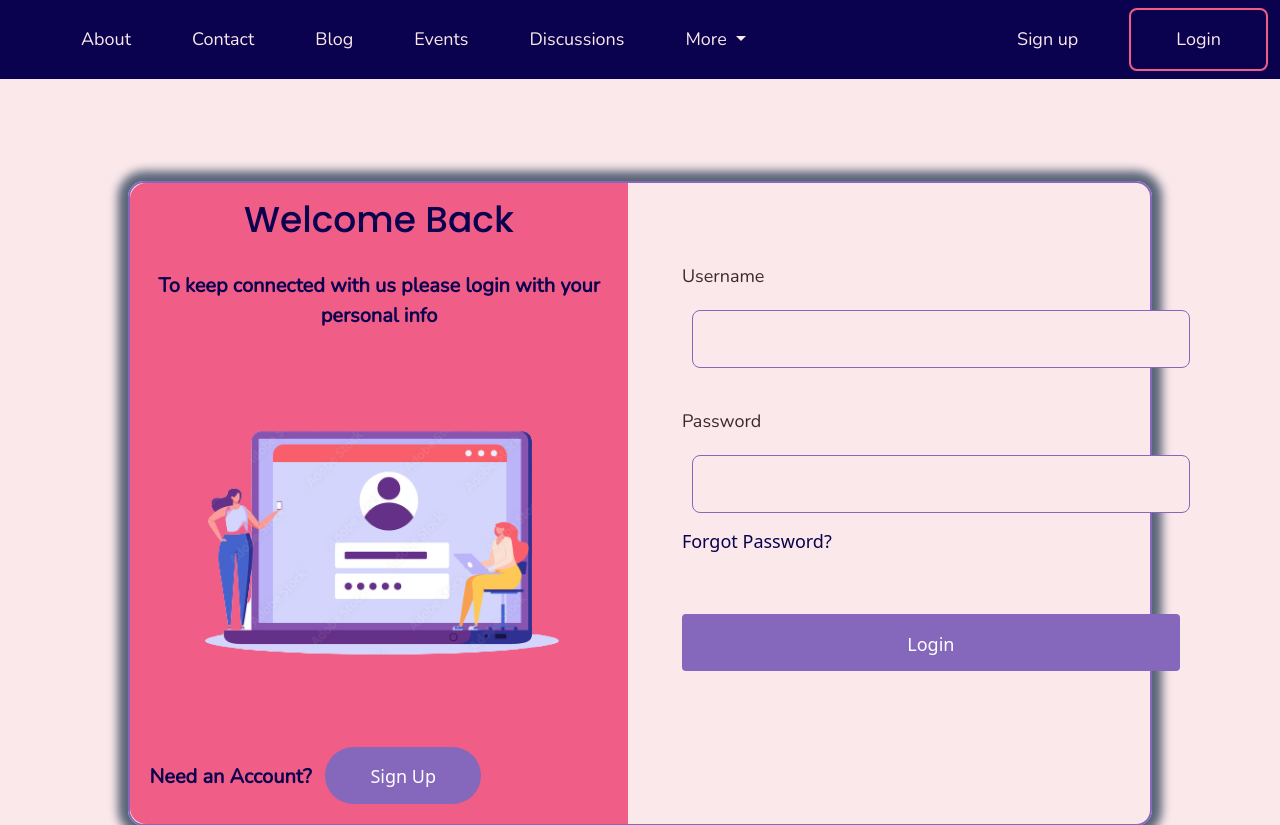
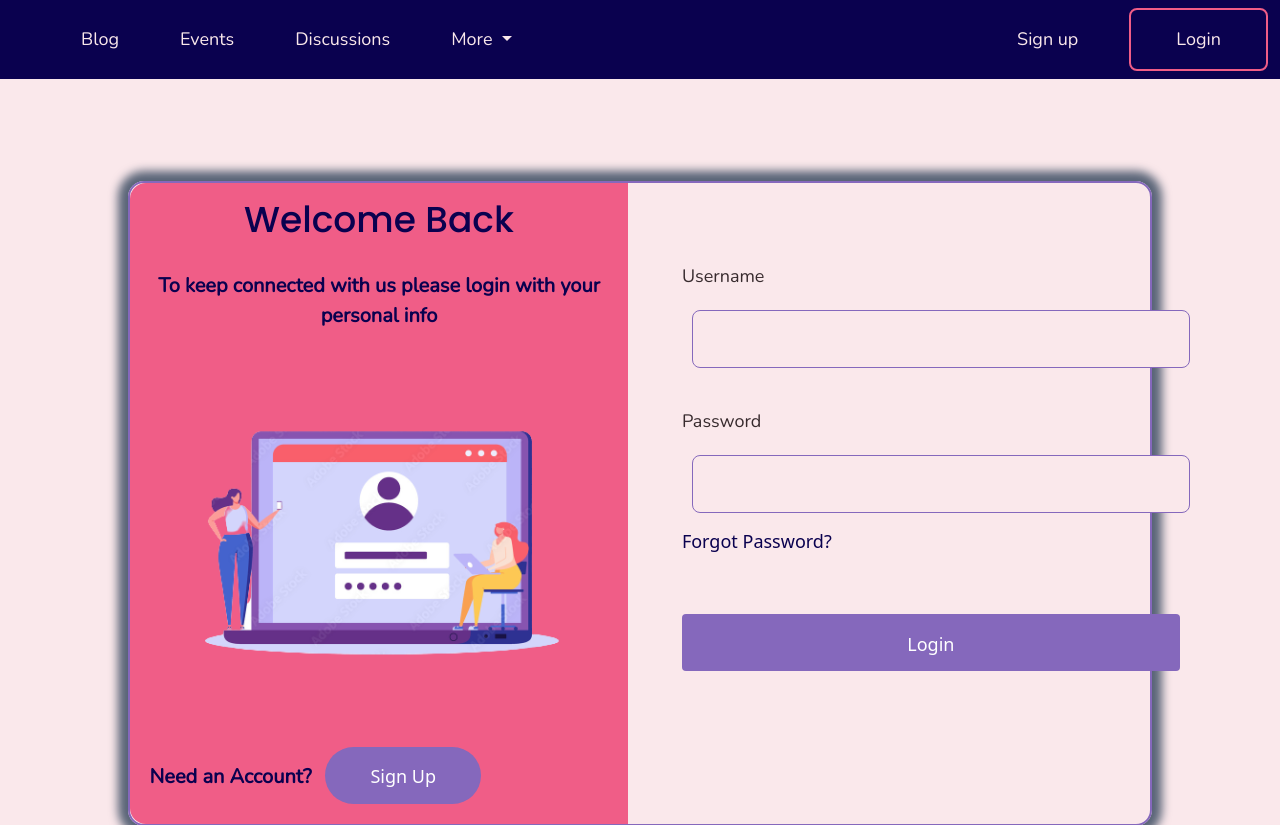
Before and after one commit to coding-geek21/Eduvive, a Django app: page /authentication/login/ in a window 1280 px wide. Shown: the top 825 px of the page. Run offline with Django 3.2, Linux system fonts and the light colour scheme.

```diff
--- a/Eduvive/templates/partials/header.html
+++ b/Eduvive/templates/partials/header.html
@@ -166,12 +166,6 @@
         <div class="collapse navbar-collapse" id="navbarSupportedContent">
             <ul class="navbar-nav me-auto mb-2 mb-lg-0">
                 <li class="nav-item">
-                    <a class="nav-link" href="">About</a>
-                </li>
-                <li class="nav-item">
-                    <a class="nav-link" href="">Contact</a>
-                </li>
-                <li class="nav-item">
                     <a class="nav-link" href="">Blog</a>
                 </li>
                 <li class="nav-item">
@@ -226,33 +220,13 @@
     <a href="javascript:void(0)" class="closebtn" onclick="closeNav()">&times;</a>
     <div class="overlay-content">
         <div class="overlay-top">
-            <a href="">Home</a>
-            <a href="">About</a>
-            <a href="">Contact</a>
+            <a href="#">Home</a>
             <a href="">Blog</a>
             <a href="">Events</a>
             <a href="">Discussions</a>
-            <a
-                class="nav-link dropdown-toggle"
-                href="#"
-                id="navbarDropdownMenuLink"
-                role="button"
-                data-bs-toggle="dropdown"
-                aria-expanded="false"
-            >
-                More
-            </a>
-            <ul class="dropdown-menu overlay-menu" aria-labelledby="navbarDropdownMenuLink">
-                <li>
-                    <a class="dropdown-item overlay-link" href="">Coding Playground</a>
-                </li>
-                <li>
-                    <a class="dropdown-item overlay-link" href="">Internships & Jobs</a>
-                </li>
-                <li>
-                    <a class="dropdown-item overlay-link" href="">Courses & Certifications</a>
-                </li>
-            </ul>
+            <a href="">Coding Playground</a>
+            <a href="">Internships & Jobs</a>
+            <a href="">Courses & Certifications</a>
         </div>
         <div class="overlay-end">
             <a style="text-align: center;margin-left:0%;" href="">Sign up</a>
```
Also changed, not shown: Eduvive/templates/EduviveData/index.html (+40 -1 lines), Eduvive/Eduvive/static/images/about-us.png (added).
